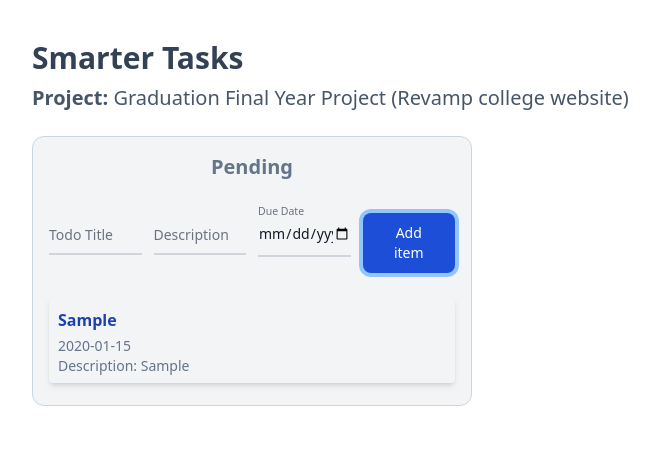
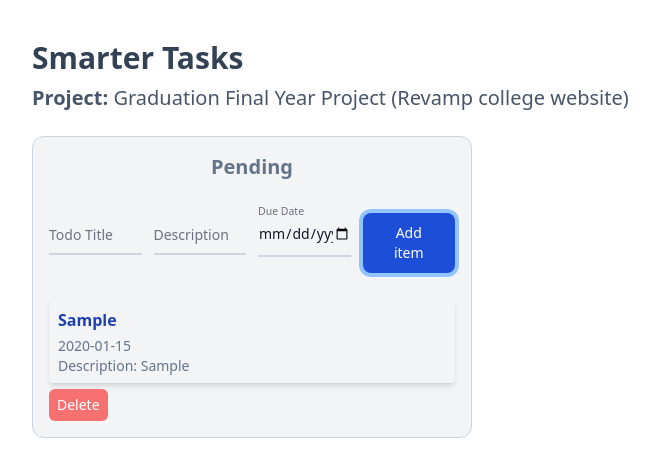
Before and after one commit to kshitijv256/react-typescript, a React (Vite) app in the folder smarter-tasks/: page / in a window 1280 px wide. Both pictures are taken after typing "Sample", "Sample", "2020-01-15" into the empty fields and a click on the button "Add item". Shown: the top 476 px of the page, without its empty margins (160-819 px from the left). Built offline with nearby package versions, Linux system fonts and the light colour scheme.

Commit message:
added localstorage hook

```diff
--- a/smarter-tasks/src/Task.tsx
+++ b/smarter-tasks/src/Task.tsx
@@ -1,4 +1,3 @@
-import React from "react";
 import "./TaskCard.css";
 import { TaskItem } from "./types";
 
--- a/smarter-tasks/src/TaskApp.tsx
+++ b/smarter-tasks/src/TaskApp.tsx
@@ -1,7 +1,7 @@
-import React from "react";
 import { TaskItem } from "./types";
 import { TaskForm } from "./TaskForm";
 import { TaskList } from "./TaskList";
+import { useLocalStorage } from "./hooks/useLocalStorage";
 
 interface TaskAppProp {
   title?: string;
@@ -10,12 +10,21 @@ interface TaskAppState {
   tasks: TaskItem[];
 }
 const TaskApp = (props: TaskAppProp) => {
-  const [taskAppState, setTaskAppState] = React.useState<TaskAppState>({
-    tasks: [],
-  });
+  const [taskAppState, setTaskAppState] = useLocalStorage<TaskAppState>(
+    "tasks",
+    {
+      tasks: [],
+    }
+  );
   const addTask = (task: TaskItem) => {
     setTaskAppState({ tasks: [...taskAppState.tasks, task] });
   };
+  const deleteTask = (idx: number) => {
+    setTaskAppState({
+      tasks: taskAppState.tasks.filter((task, index) => index !== idx),
+    });
+  };
+
   return (
     <div className="container py-10 max-w-4xl mx-auto">
       <h1 className="text-3xl mb-2 font-bold text-slate-700">Smarter Tasks</h1>
@@ -27,7 +36,7 @@ const TaskApp = (props: TaskAppProp) => {
         <div className="border border-slate-300 bg-gray-100  rounded-xl p-4">
           <h1 className="text-slate-500 font-bold text-center mb-8">Pending</h1>
           <TaskForm addTask={addTask} />
-          <TaskList tasks={taskAppState.tasks} />
+          <TaskList tasks={taskAppState.tasks} deleteCB={deleteTask} />
         </div>
       </div>
     </div>
--- a/smarter-tasks/src/TaskList.tsx
+++ b/smarter-tasks/src/TaskList.tsx
@@ -1,21 +1,29 @@
-import React from "react";
 import { Task } from "./Task";
 import { TaskItem } from "./types";
 
 interface Props {
   tasks: TaskItem[];
+  deleteCB: (idx: number) => void;
 }
 
 export const TaskList = (props: Props) => {
   return (
     <>
       {props.tasks.map((task, idx) => (
-        <Task
-          key={idx}
-          title={task.title}
-          description={task.description}
-          dueDate={task.dueDate}
-        />
+        <li className="list-none" key={idx}>
+          <Task
+            title={task.title}
+            description={task.description}
+            dueDate={task.dueDate}
+          />
+          <button
+            id="deleteTaskButton"
+            className="deleteTaskButton bg-red-400 rounded-md text-white text-sm px-2 py-1.5"
+            onClick={() => props.deleteCB(idx)}
+          >
+            Delete
+          </button>
+        </li>
       ))}
     </>
   );
--- /dev/null
+++ b/smarter-tasks/src/hooks/useLocalStorage.ts
@@ -0,0 +1,24 @@
+import { useEffect, useState } from "react";
+
+const getStoredValue = <T>(key: string, defaultValue: T): T => {
+  const savedItem = localStorage.getItem(key);
+  if (savedItem) {
+    return JSON.parse(savedItem);
+  }
+  return defaultValue;
+};
+
+export const useLocalStorage = <T>(
+  key: string,
+  defaultValue: T
+): [T, React.Dispatch<React.SetStateAction<T>>] => {
+  const [value, setValue] = useState(() => {
+    return getStoredValue(key, defaultValue);
+  });
+
+  useEffect(() => {
+    localStorage.setItem(key, JSON.stringify(value));
+  }, [key, value]);
+
+  return [value, setValue];
+};
```
